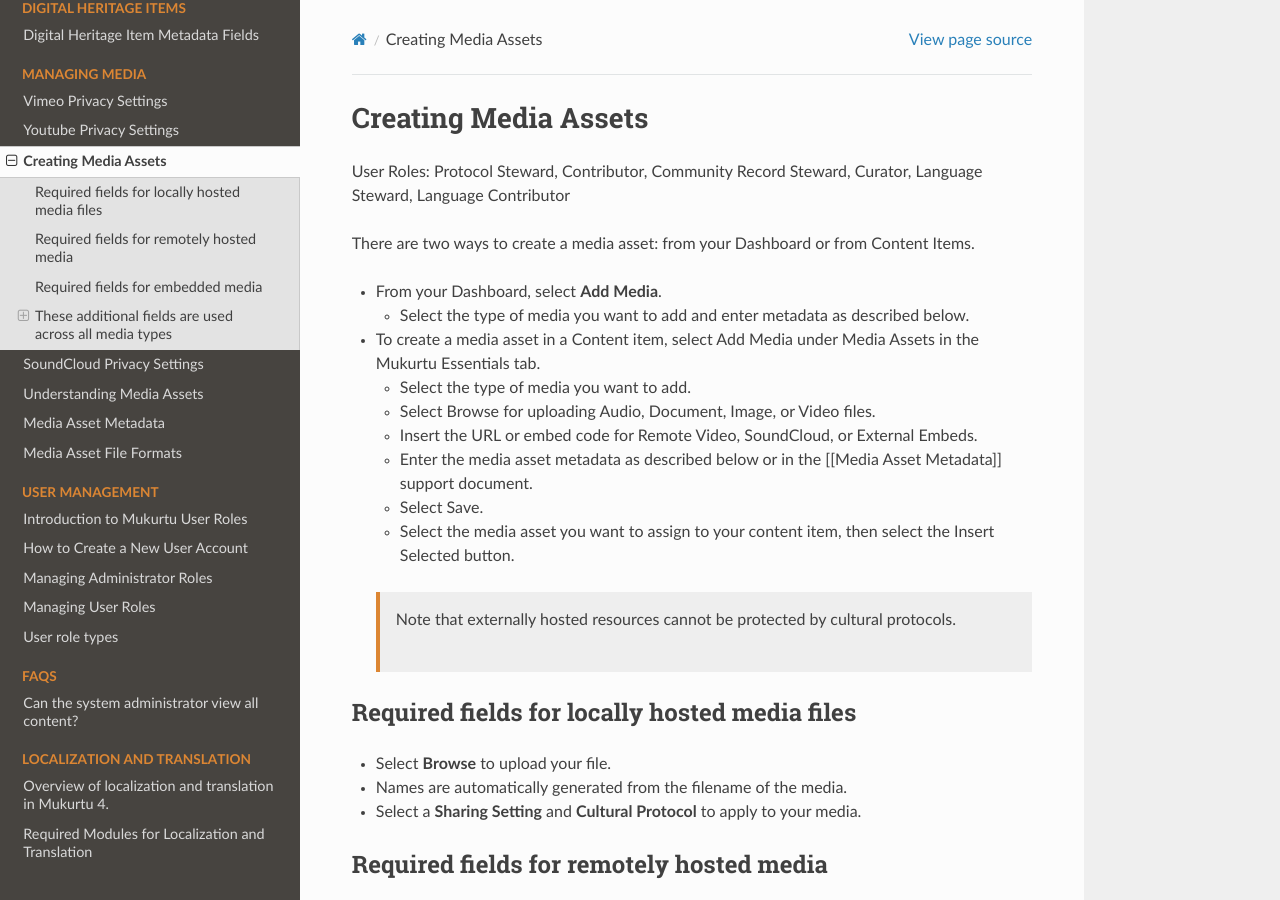
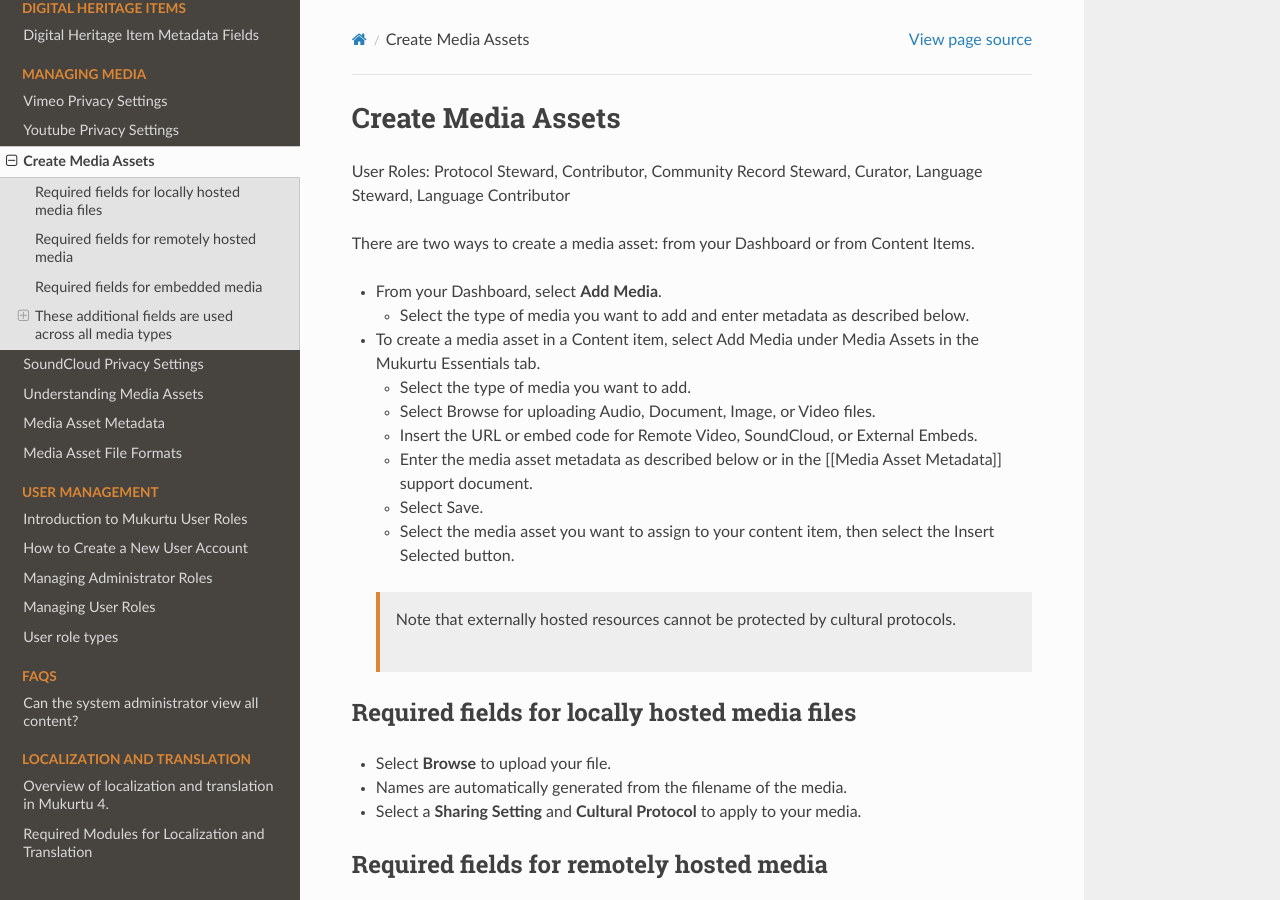
Before and after one commit to MukurtuCMS/mukurtudocs, a Sphinx documentation site: the page built from docs/source/media/upload-media-assets.md, in a window 1280 px wide and 900 px high. Built offline with Sphinx 7.4.7 and the Read the Docs theme 3.1.0, drawn with Linux system fonts in a browser that asks for light colours.

Commit message:
Update upload-media-assets.md

```diff
--- a/docs/source/media/upload-media-assets.md
+++ b/docs/source/media/upload-media-assets.md
@@ -1,4 +1,4 @@
-# Creating Media Assets
+# Create Media Assets
 User Roles: Protocol Steward, Contributor, Community Record Steward, Curator, Language Steward, Language Contributor
 
 There are two ways to create a media asset: from your Dashboard or from Content Items.
```
